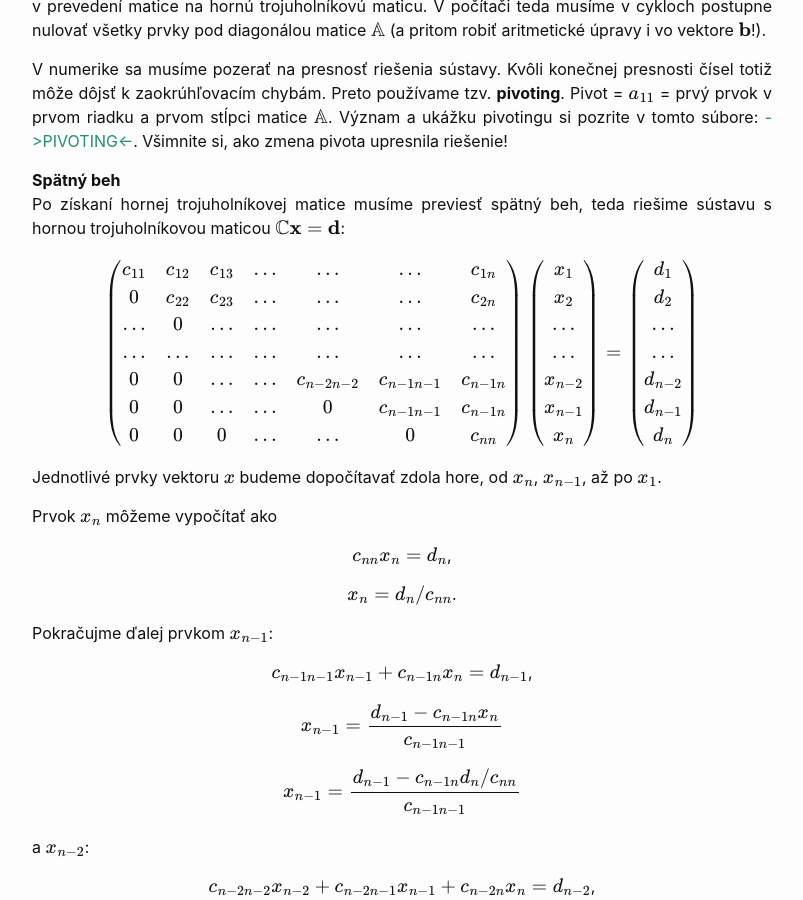
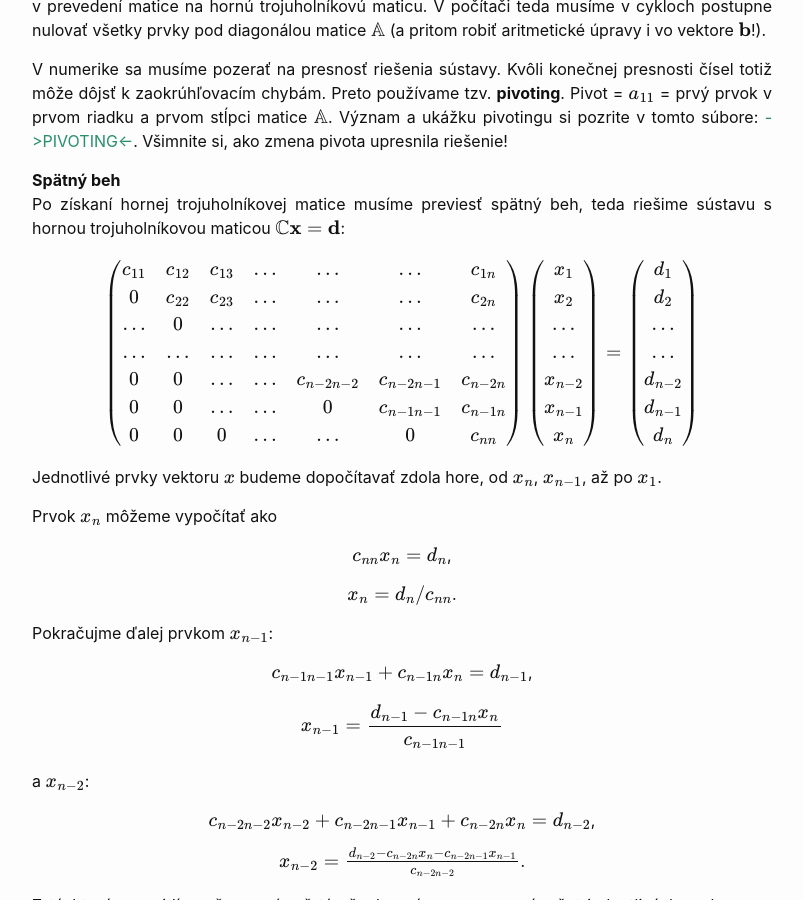
Before and after one commit to maslarova/maslarova.github.io, a Jekyll site: the page built from _posts/2021-03-04-cvicenie3.md, in a window 1280 px wide and 900 px high, scrolled down 970 px. Shown: the whole window, without its empty margins (238-1041 px from the left). Built offline with Jekyll 4.4.1, drawn with Linux system fonts in a browser that asks for light colours.

Commit message:
2021-03-04-cvicenie3.md

```diff
--- a/_posts/2021-03-04-cvicenie3.md
+++ b/_posts/2021-03-04-cvicenie3.md
@@ -62,7 +62,7 @@
 \dots  & \dots  & \dots& \dots&    \dots  & \dots & \dots  \\
 
 
-0 & 0 &  \dots& \dots& c_{n-2 n-2}  &c_{n-1 n-1}  & c_{n-1 n} \\
+0 & 0 &  \dots& \dots& c_{n-2 n-2}  &c_{n-2 n-1}  & c_{n-2 n} \\
 
 0 & 0 &  \dots& \dots& 0 &c_{n-1 n-1}  & c_{n-1 n} \\
 
@@ -96,10 +96,6 @@
 
 {: .centering}
 $$ x_{n-1}=\frac{d_{n-1}- c_{n-1 n}x_n}{c_{n-1 n-1}}$$
-
-{: .centering}
-$$ x_{n-1}=\frac{d_{n-1}- c_{n-1 n}d_n/c_{nn}}{c_{n-1 n-1}}$$
-
 
 a $x_{n-2}$:
 
```
